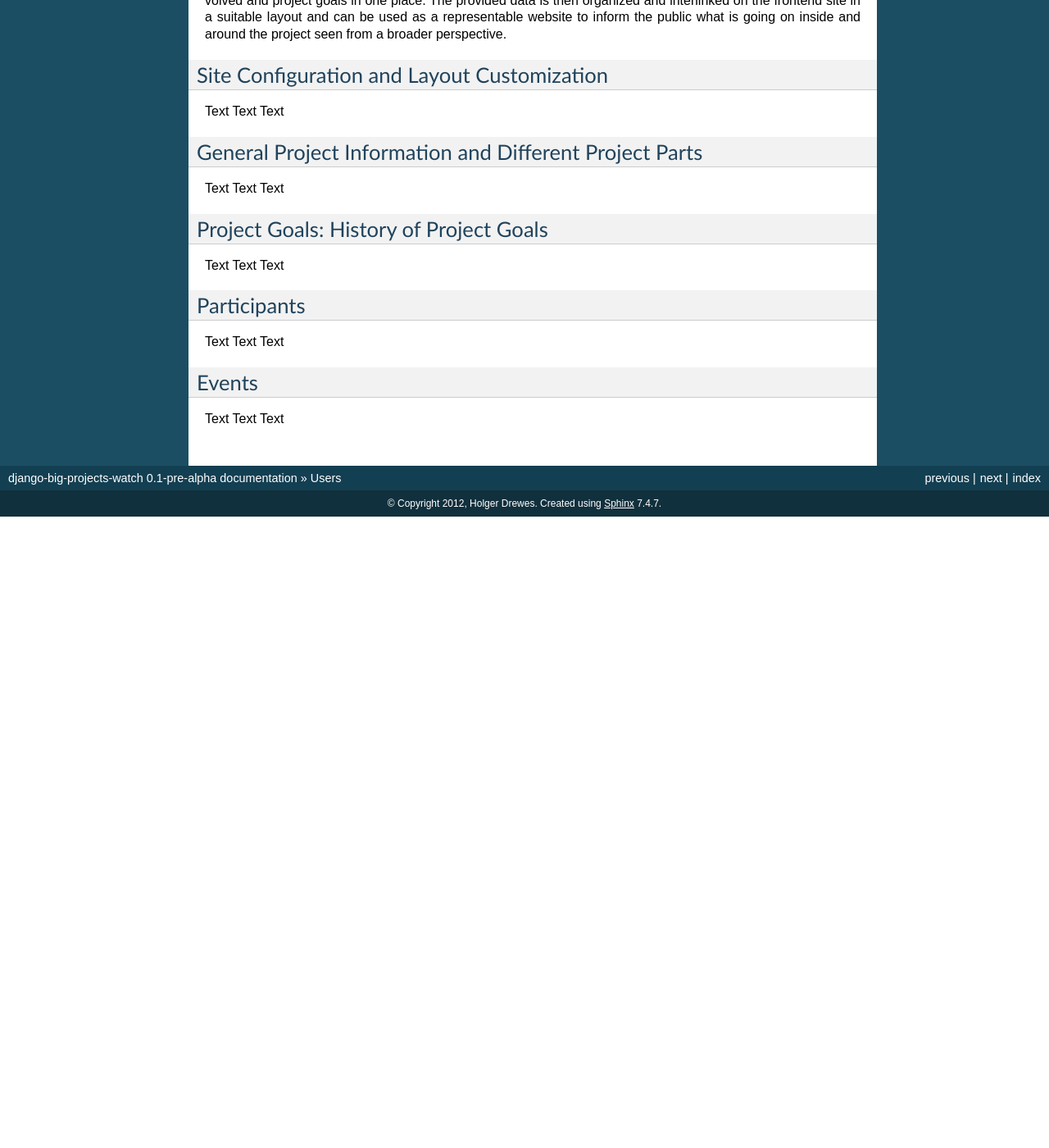
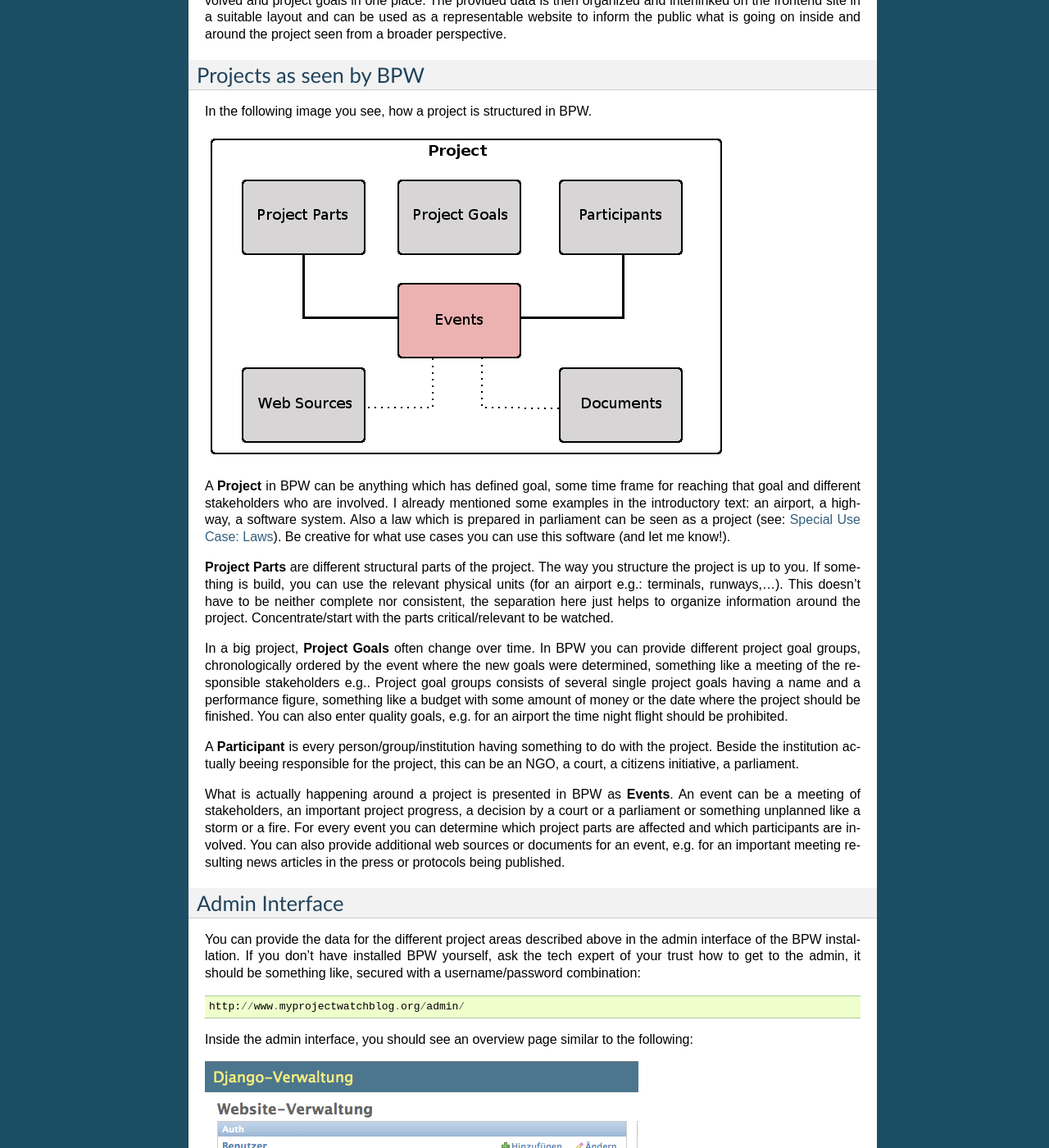
Before and after one commit to wd5/1-django-big-projects-watch, a Sphinx documentation site: the page built from docs/users.rst, in a window 1280 px wide and 1400 px high, scrolled down 1061 px. Shown: the whole window at 82% size. Built offline with Sphinx 7.4.7, drawn with Linux system fonts in a browser that asks for light colours; before the commit the page ends 1691 px from its top, so only the background shows below that; some of the changed text lies outside the part shown.

Commit message:
Finished first version of documentation.

```diff
--- a/docs/users.rst
+++ b/docs/users.rst
@@ -34,32 +34,104 @@ on the frontend site in a suitable layout and can be used as a representable web
 what is going on inside and around the project seen from a broader perspective.
 
 
-Site Configuration and Layout Customization
-===========================================
+Projects as seen by BPW
+=======================
 
-Text Text Text
+In the following image you see, how a project is structured in BPW.
+
+.. image:: images/bpw_data_structure.png
+
+A **Project** in BPW can be anything which has defined goal, some time frame for reaching that goal and different
+stakeholders who are involved. I already mentioned some examples in the introductory text: an airport, a
+highway, a software system. Also a law which is prepared in parliament can be seen as a project (see: :ref:`law_use_case`).
+Be creative for what use cases you can use this software (and let me know!).
+
+**Project Parts** are different structural parts of the project. The way you structure the project is up to you.
+If something is build, you can use the relevant physical units (for an airport e.g.: terminals, runways,...).
+This doesn't have to be neither complete nor consistent, the separation here just helps to organize information
+around the project. Concentrate/start with the parts critical/relevant to be watched.
+
+In a big project, **Project Goals** often change over time. In BPW you can provide different project goal groups,
+chronologically ordered by the event where the new goals were determined, something like a meeting of the
+responsible stakeholders e.g.. Project goal groups consists of several single project goals having a name and
+a performance figure, something like a budget with some amount of money or the date where the project should be
+finished. You can also enter quality goals, e.g. for an airport the time night flight should be prohibited.
+
+A **Participant** is every person/group/institution having something to do with the project. Beside the institution
+actually beeing responsible for the project, this can be an NGO, a court, a citizens initiative, a parliament.
+
+What is actually happening around a project is presented in BPW as **Events**. An event can be a meeting of
+stakeholders, an important project progress, a decision by a court or a parliament or something unplanned
+like a storm or a fire. For every event you can determine which project parts are affected and which participants
+are involved. You can also provide additional web sources or documents for an event, e.g. for an important
+meeting resulting news articles in the press or protocols being published.
+
+
+Admin Interface
+===============
+
+You can provide the data for the different project areas described above in the admin interface of the BPW
+installation. If you don't have installed BPW yourself, ask the tech expert of your trust how to get to the
+admin, it should be something like, secured with a username/password combination::
+
+	http://www.myprojectwatchblog.org/admin/
+
+Inside the admin interface, you should see an overview page similar to the following:
+
+.. image:: images/screenshot_admin_overview.png
+
+Site Configuration
+------------------
+For the general site configuration you have to create a SiteConfig entry. In the site config form you
+can customize some basic layout settings if you like, like the color of the header background or the
+subtitle of the page. You also have to provide some basic general information, like a footer for your
+page and some contact information.
+
+.. image:: images/screenshot_admin_site_config.png
+
+Project Data
+------------
+Now you can start with the project data. Create a new **Project** entry and provide some general project
+information and introductory texts for the different categories of the project website, then add
+some **Project Part** entries and at least the current *Project Goals* together with the associated **Event**.
+Associated with the form fields of the different data forms you find help texts with additional information
+about what to enter.
+
+.. image:: images/screenshot_admin_event.png
+
+Herewith you have provided enough information for the frontend website to work. You can now add other important
+events to trace the project progress/process or provide additional information about project parts or participants.
+
+
+Frontend Website
+================
+
+The information you provide in the admin interface is organized and displayed on the frontend website,
+probably a url something like::
+
+	http://www.myprojectwatchblog.org
+
+Here are a few screenshots to give you an impression of how it will look like:
+
+.. image:: images/screenshot_website_project.png
+.. image:: images/screenshot_website_participant.png
+.. image:: images/screenshot_website_event.png
 
 
 
-General Project Information and Different Project Parts
-=======================================================
+.. _law_use_case:
 
-Text Text Text
+Special Use Case: Laws
+======================
 
+Often with big publicly funded projects physical things like roads or museums are associated. But also
+*laws passed by parliaments* (or the processes associated with them) have *all the characteristics of a project*:
+a unique task, a concrete goal (a passed law) and a timeframe when this goal should be reached.
 
-Project Goals: History of Project Goals
-=======================================
+Laws projects have also another characteristics of big projects: they sometimes tend to happen in a not so
+transparent way, not taking the interests of all of the stakeholders into account and leaving some doubt
+about what motivations drive the responsible actors. One of the latest examples of problematic law making
+processes is the controversy about the ACTA trade agreement, which should have been made to law in the
+European Union.
 
-Text Text Text
-
-
-Participants
-============
-
-Text Text Text
-
-
-Events
-======
-
-Text Text Text
+BPW can also be used to monitor such law making processes.
```
Also changed, not shown: docs/images/bpw_data_structure.png (added), docs/images/screenshot_admin_event.png (added), docs/images/screenshot_admin_overview.png (added), docs/images/screenshot_admin_site_config.png (added), docs/images/screenshot_website_event.png (added), docs/images/screenshot_website_participant.png (added), docs/images/screenshot_website_project.png (added).
